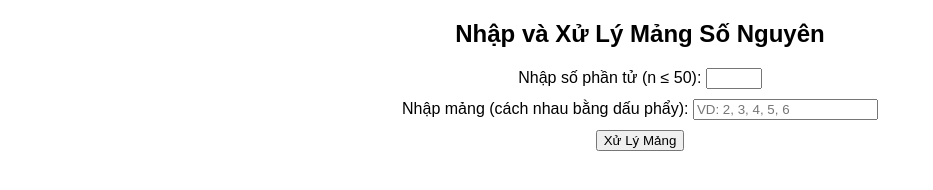
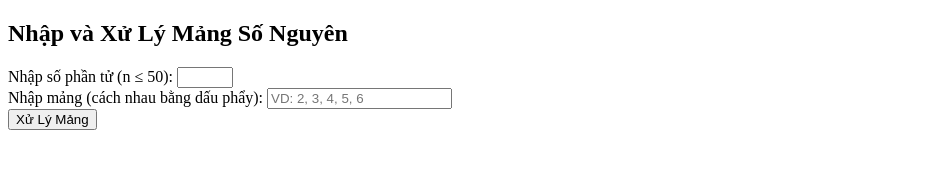
Before and after one commit to datdao0709/CO3, a plain HTML site: page Bài 1.html in a window 1280 px wide. Shown: the whole page, without its empty margins (0-933 px from the left). Drawn offline with Linux system fonts and the light colour scheme.

Commit message:
Sửa bài thi

```diff
--- a/Bài 1.html
+++ b/Bài 1.html
@@ -4,43 +4,23 @@
     <meta charset="UTF-8">
     <meta name="viewport" content="width=device-width, initial-scale=1.0">
     <title>Bài 1 - Xử lý mảng</title>
-    <style>
-        body {
-            font-family: Arial, sans-serif;
-            margin: 20px;
-            text-align: center;
-        }
-
-        .nhom-nhap {
-            margin: 10px 0;
-        }
-
-        #ketQua {
-            margin-top: 20px;
-            font-weight: bold;
-            white-space: pre-wrap;
-        }
-    </style>
 </head>
 <body>
 <h2>Nhập và Xử Lý Mảng Số Nguyên</h2>
 
-<div class="nhom-nhap">
+<div>
     Nhập số phần tử (n ≤ 50):
     <input type="number" id="soPhanTu" min="1" max="50" required>
 </div>
 
-<div class="nhom-nhap">
+<div>
     Nhập mảng (cách nhau bằng dấu phẩy):
     <input type="text" id="nhapMang" placeholder="VD: 2, 3, 4, 5, 6" required>
 </div>
 
-<div class="nhom-nhap">
+<div>
     <button onclick="xuLyMang()">Xử Lý Mảng</button>
 </div>
-
-<div id="ketQua"></div>
-
 <script>
     // Hàm kiểm tra số nguyên tố
     function laSoNguyenTo(n) {
@@ -81,9 +61,7 @@
             Ketqua.innerText = loi;
             return;
         }
-
         const mangNguyenTo = mangA.filter(laSoNguyenTo);
-
         Ketqua.innerText = `Mảng a: [${mangA.join(', ')}]\n`;
         Ketqua.innerText += `Mảng b (số nguyên tố): [${mangNguyenTo.join(', ')}]`;
     }
```
Also changed, not shown: Bài 2.html (+3 -23 lines), Bài 3.html (+1 -2 lines).
